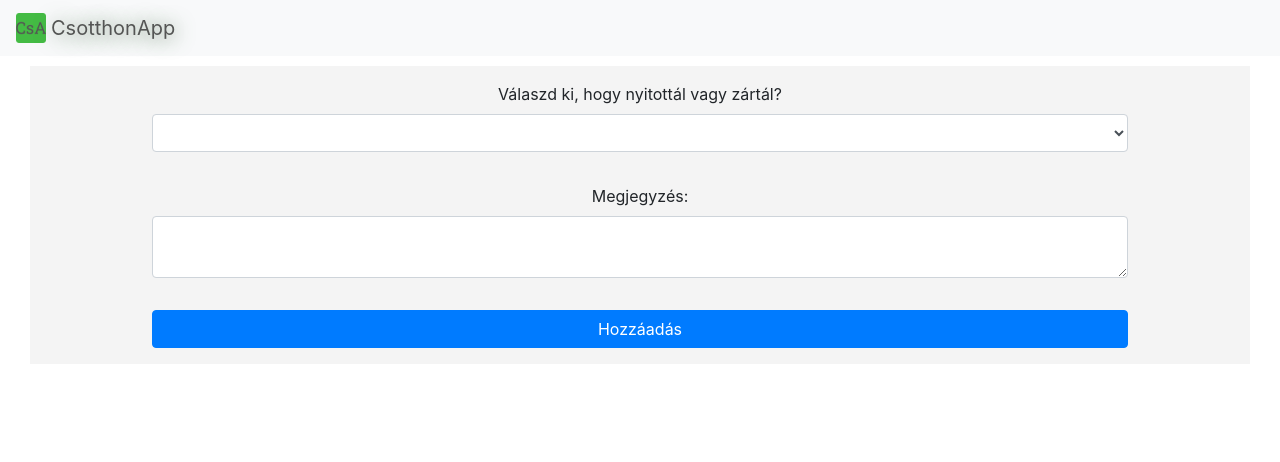
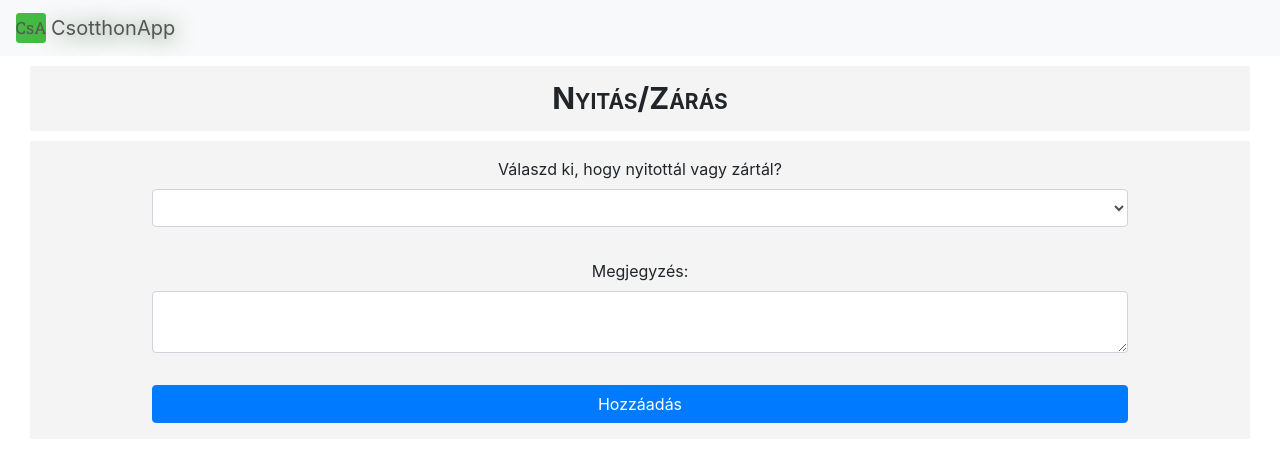
Before and after one commit to stellasipi/Onallo-labor-Spring_nyilvantarto_rendszer, a React (Create React App) app in the folder src/main/webapp/: page /log in a window 1280 px wide. Shown: the top 462 px of the page. Built offline with nearby package versions, Linux system fonts and the light colour scheme; no server answers; the HTML template or start-up script is replaced by a standard one.

Commit message:
Unified header for pages

```diff
--- a/src/main/webapp/src/App.js
+++ b/src/main/webapp/src/App.js
@@ -11,6 +11,7 @@ import Maintenances from './components/pages/Maintenance/Maintenances';
 import CreateMaintenance from './components/pages/Maintenance/CreateMaintenance';
 import Cleanings from './components/pages/Cleaning/Cleanings';
 import CreateCleanings from './components/pages/Cleaning/CreateCleaning';
+import PageHeader from './components/pages/PageHeader'
 
 const fetchURL = 'http://192.168.0.102:8080/'; //localhost, for mobile testing: 192.168.0.102
 
@@ -149,6 +150,7 @@ class App extends Component {
           )} />
           <Route path="/log" render={props => (
             <React.Fragment>
+              <PageHeader title="Nyitás/Zárás"/>
               <CreateLog createLog={this.createLog} />
               <Logs logs={this.state.logs}
                 deleteLog={this.deleteLog} />
@@ -156,6 +158,7 @@ class App extends Component {
           )} />
           <Route path="/maintenance" render={props => (
             <React.Fragment>
+              <PageHeader title="Karbantartás"/>
               <CreateMaintenance createMaintenance={this.createMaintenance} />
               <Maintenances maintenances={this.state.maintenances}
                 deleteMaintenance={this.deleteMaintenance} />
@@ -163,17 +166,18 @@ class App extends Component {
           )} />
           <Route path="/cleaning" render={props => (
             <React.Fragment>
+              <PageHeader title="Takarítás"/>
               <CreateCleanings createCleaning={this.createCleaning} />
               <Cleanings cleanings={this.state.cleanings}
                 rooms={this.state.rooms}
                 deleteCleaning={this.deleteCleaning} />
             </React.Fragment>
           )} />
-          <Route path="/login" render={props => (
+          {/* <Route path="/login" render={props => (
             <React.Fragment>
               <h4>Még nincs kész, nézz vissza később.</h4>
             </React.Fragment>
-          )} />
+          )} /> */}
         </div>
       </Router>
     );
--- a/src/main/webapp/src/components/pages/Home/Home.js
+++ b/src/main/webapp/src/components/pages/Home/Home.js
@@ -8,7 +8,7 @@ class Home extends Component {
                 <a role="button" className="button btn btn-outline-light" style={buttonStyle} href="/log">Nyitás/zárás</a>
                 <a role="button" className="button btn btn-outline-light" style={buttonStyle} href="/maintenance">Karbantartás</a>
                 <a role="button" className="button btn btn-outline-light" style={buttonStyle} href="/cleaning">Takarítás</a>
-                <a role="button" className="button btn btn-outline-light" style={buttonStyle} href="/login">Bejelentkezés</a>
+                {/* <a role="button" className="button btn btn-outline-light" style={buttonStyle} href="/login">Bejelentkezés</a> */}
             </div>
         )
     }
--- /dev/null
+++ b/src/main/webapp/src/components/pages/PageHeader.js
@@ -0,0 +1,30 @@
+import React , { Component }  from 'react'
+import PropTypes from 'prop-types';
+
+class PageHeader extends Component {
+    render(){
+        return (
+        <div style={pageStyle}>
+            {this.props.title}
+        </div>
+    )
+    }
+
+}
+
+PageHeader.propTypes = {
+    title: PropTypes.string.isRequired
+}
+
+const pageStyle = {
+    backgroundColor: '#f4f4f4',
+    textAlign: 'center',
+    margin: '10px 30px',
+    fontWeight: 'bold',
+    fontVariant: 'small-caps',
+    fontSize: '30px',
+    paddingTop: '10px',
+    paddingBottom: '10px'
+}
+
+export default PageHeader;
```
